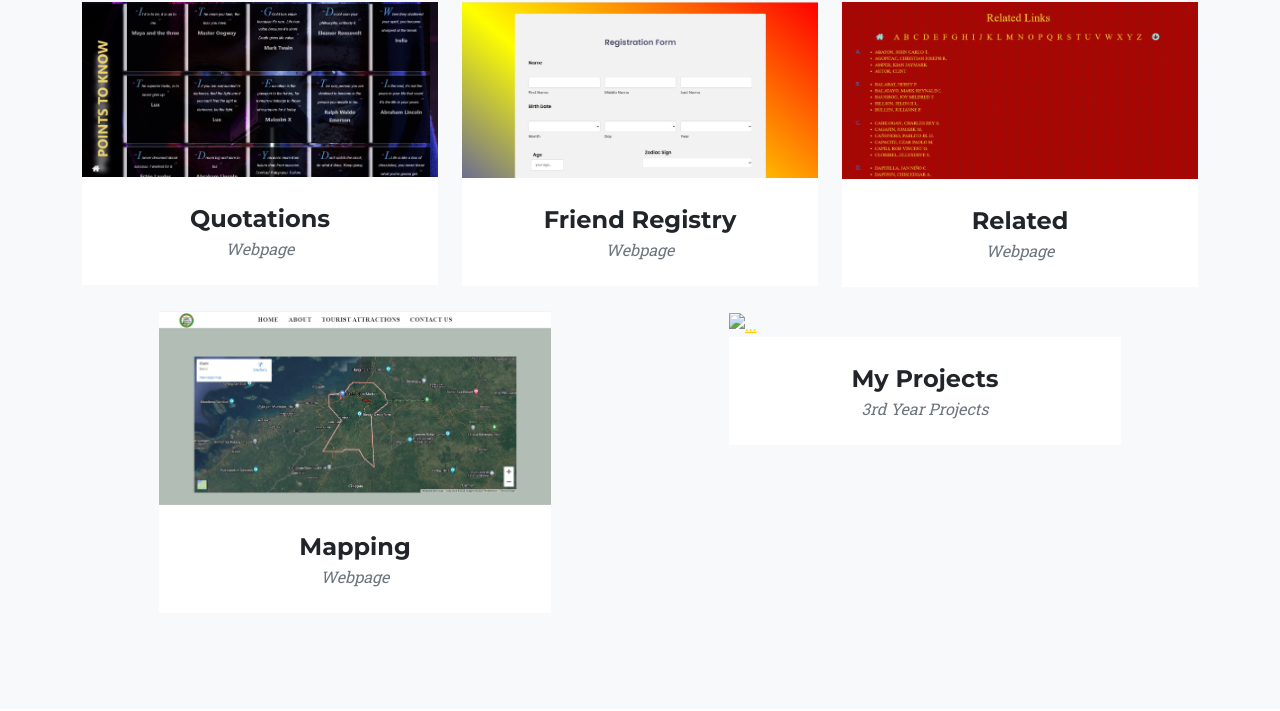
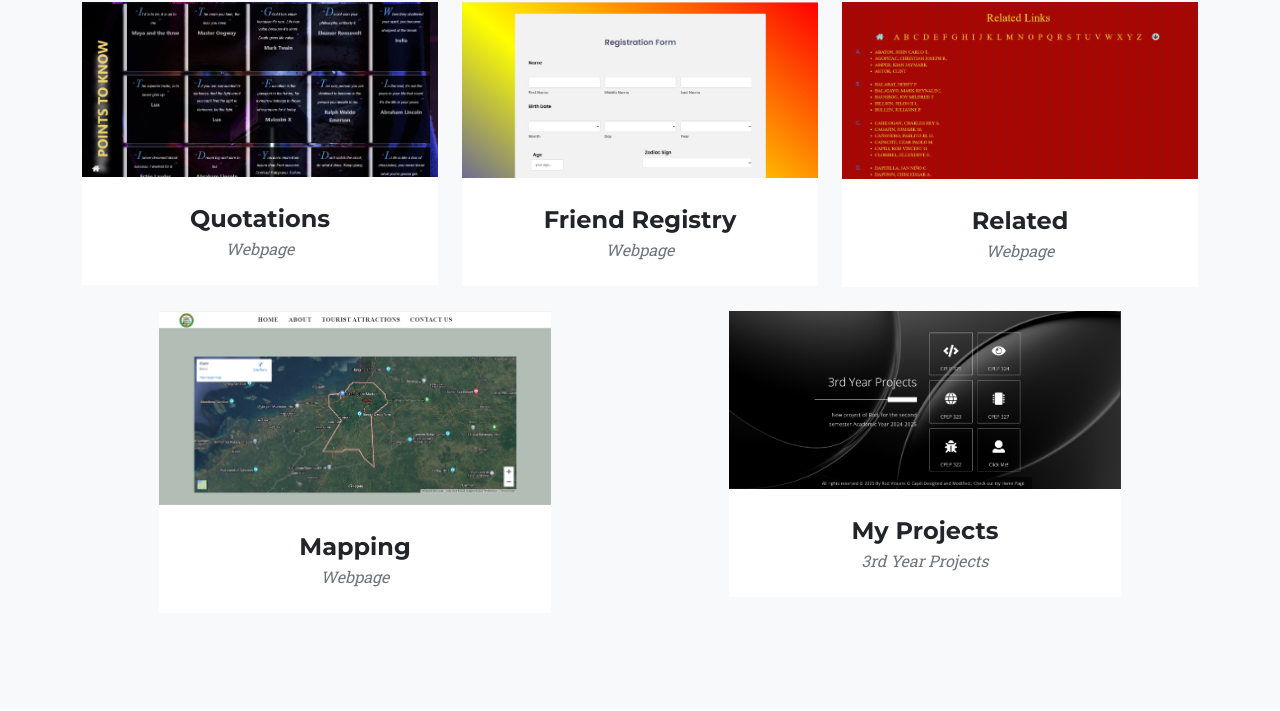
Before and after one commit to KingFC7/HomePage, a plain HTML site: page index.html in a window 1280 px wide. Shown: the part 2515-3226 px from the top of the page. Drawn offline with nearby package versions, Linux system fonts and the light colour scheme.

Commit message:
Update index.html

```diff
--- a/index.html
+++ b/index.html
@@ -288,7 +288,7 @@
                                 <div class="portfolio-hover">
                                     <div class="portfolio-hover-content"><i class="fas fa-plus fa-3x"></i></div>
                                 </div>
-                                <img class="img-fluid" src="assets/img/portfolio/covercover.jpg" alt="..." />
+                                <img class="img-fluid" src="assets/img/portfolio/covercover.png" alt="..." />
                             </a>
                             <div class="portfolio-caption">
                                 <div class="portfolio-caption-heading">My Projects</div>
@@ -680,7 +680,7 @@
                                     <!-- Project details-->
                                     <h2 class="text-uppercase">My Projects</h2>
                                     <p class="item-intro text-muted">3rd Year Projects</p>
-                                    <img class="img-fluid d-block mx-auto" src="assets/img/portfolio/covercover.jpg" alt="..." />
+                                    <img class="img-fluid d-block mx-auto" src="assets/img/portfolio/covercover.png" alt="..." />
 									<a href="=">View</a>
                                     <button class="btn btn-primary btn-xl text-uppercase" data-bs-dismiss="modal" type="button">
                                         <i class="fas fa-xmark me-1"></i>
```
